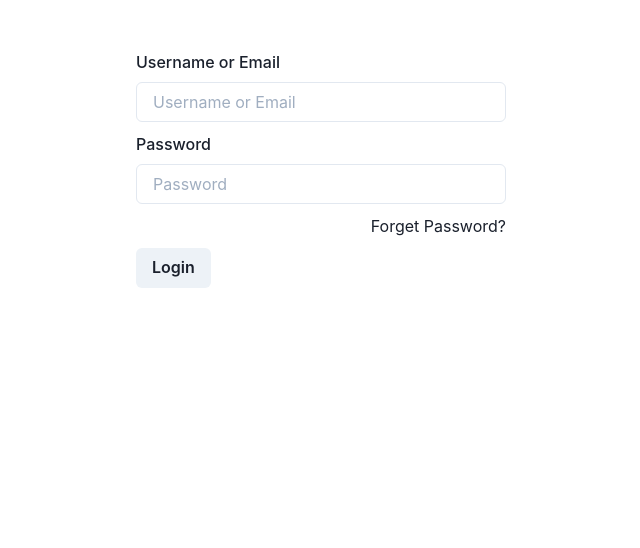
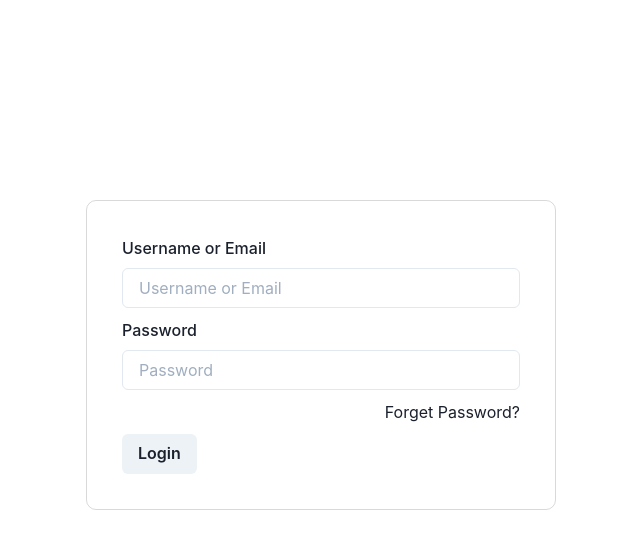
Before and after one commit to gejimayu/reddit-clone, a Next.js app in the folder reddit-clone-web/: page /login in a window 1280 px wide. Shown: the top 548 px of the page, without its empty margins (319-959 px from the left). Built offline with nearby package versions, Linux system fonts and the light colour scheme.

Commit message:
Web: Style up authentication form

```diff
--- a/reddit-clone-web/src/components/Container/index.tsx
+++ b/reddit-clone-web/src/components/Container/index.tsx
@@ -2,7 +2,7 @@
 import { Box } from '@chakra-ui/react';
 
 const VARIANT = {
-  small: '400px',
+  small: '500px',
   large: '1000px',
 };
 
--- /dev/null
+++ b/reddit-clone-web/src/components/FormContainer/index.tsx
@@ -0,0 +1,22 @@
+// Components
+import Container from '../Container';
+import { Box } from '@chakra-ui/react';
+
+const FormContainer: React.FC = ({ children }) => {
+  return (
+    <Container variant="small">
+      <Box
+        width="100%"
+        marginX="auto"
+        marginTop="25vh"
+        padding="35px"
+        border="1px solid rgba(0, 0, 0, 0.15)"
+        borderRadius="10px"
+      >
+        {children}
+      </Box>
+    </Container>
+  );
+};
+
+export default FormContainer;
--- a/reddit-clone-web/src/pages/change-password/[token].tsx
+++ b/reddit-clone-web/src/pages/change-password/[token].tsx
@@ -6,7 +6,7 @@ import { useRouter } from 'next/router';
 import withApollo from '../../hocs/withApollo';
 
 // Components
-import Container from '../../components/Container';
+import FormContainer from '../../components/FormContainer';
 import InputField from '../../components/InputField';
 import { Formik, Form } from 'formik';
 import { Button } from '@chakra-ui/react';
@@ -31,7 +31,7 @@ const ChangePassword: React.FC = () => {
   const router = useRouter();
 
   return (
-    <Container variant="small">
+    <FormContainer>
       <Formik
         initialValues={{
           [FIELDS.NEW_PASSWORD]: '',
@@ -77,7 +77,7 @@ const ChangePassword: React.FC = () => {
           </Form>
         )}
       </Formik>
-    </Container>
+    </FormContainer>
   );
 };
 
--- a/reddit-clone-web/src/pages/forget-password.tsx
+++ b/reddit-clone-web/src/pages/forget-password.tsx
@@ -7,7 +7,7 @@ import { useForgetPasswordMutation } from '../generated/graphql';
 import withApollo from '../hocs/withApollo';
 
 // Components
-import Container from '../components/Container';
+import FormContainer from '../components/FormContainer';
 import InputField from '../components/InputField';
 import SuccessPrompt from '../components/SuccessPrompt';
 import { Formik, Form } from 'formik';
@@ -31,7 +31,7 @@ const ForgetPassword: React.FC = () => {
   const [forgetPassword] = useForgetPasswordMutation();
 
   return (
-    <Container variant="small">
+    <FormContainer>
       {!isComplete ? (
         <Formik
           initialValues={{ [FIELDS.EMAIL]: '' }}
@@ -61,7 +61,7 @@ const ForgetPassword: React.FC = () => {
           content="A verification email has been sent. Please check to proceed further"
         />
       )}
-    </Container>
+    </FormContainer>
   );
 };
 
--- a/reddit-clone-web/src/pages/login.tsx
+++ b/reddit-clone-web/src/pages/login.tsx
@@ -6,7 +6,7 @@ import { useRouter } from 'next/router';
 import withApollo from '../hocs/withApollo';
 
 // Components
-import Container from '../components/Container';
+import FormContainer from '../components/FormContainer';
 import InputField from '../components/InputField';
 import { Formik, Form } from 'formik';
 import { Button, Link, Flex } from '@chakra-ui/react';
@@ -30,7 +30,7 @@ const Login: React.FC = () => {
   const router = useRouter();
 
   return (
-    <Container variant="small">
+    <FormContainer>
       <Formik
         initialValues={{
           [FIELDS.USERNAME_OR_EMAIL]: '',
@@ -82,7 +82,7 @@ const Login: React.FC = () => {
           </Form>
         )}
       </Formik>
-    </Container>
+    </FormContainer>
   );
 };
 
--- a/reddit-clone-web/src/pages/register.tsx
+++ b/reddit-clone-web/src/pages/register.tsx
@@ -6,7 +6,7 @@ import { useRouter } from 'next/router';
 import withApollo from '../hocs/withApollo';
 
 // Components
-import Container from '../components/Container';
+import FormContainer from '../components/FormContainer';
 import InputField from '../components/InputField';
 import { Formik, Form } from 'formik';
 import { Button } from '@chakra-ui/react';
@@ -40,7 +40,7 @@ const Register: React.FC = () => {
   const router = useRouter();
 
   return (
-    <Container variant="small">
+    <FormContainer>
       <Formik
         initialValues={{
           [FIELDS.USERNAME]: '',
@@ -91,7 +91,7 @@ const Register: React.FC = () => {
           </Form>
         )}
       </Formik>
-    </Container>
+    </FormContainer>
   );
 };
 
```
